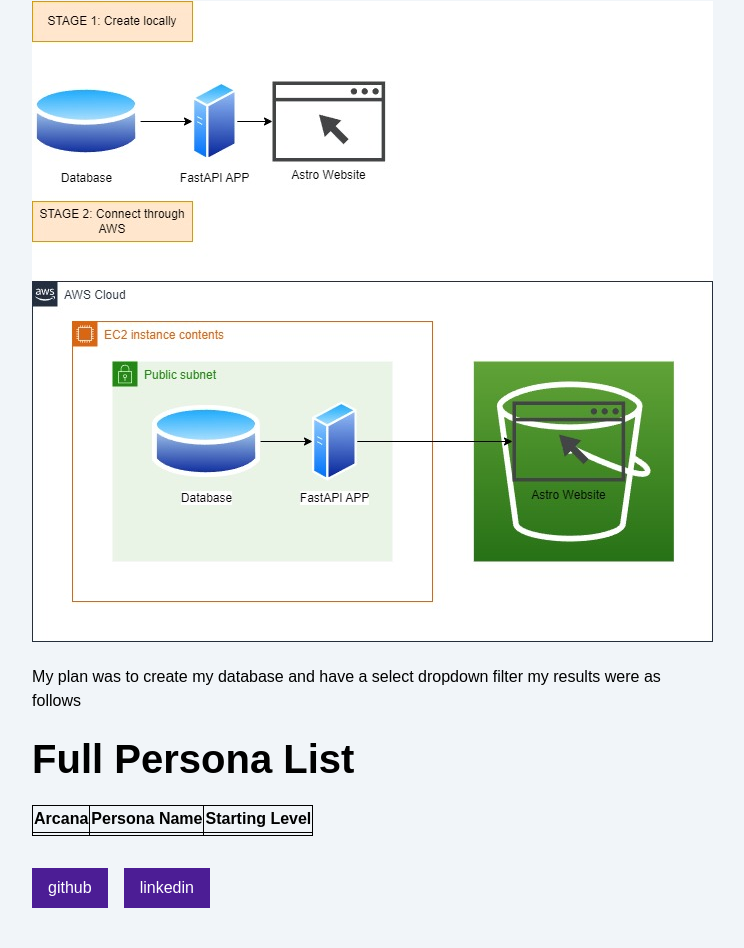
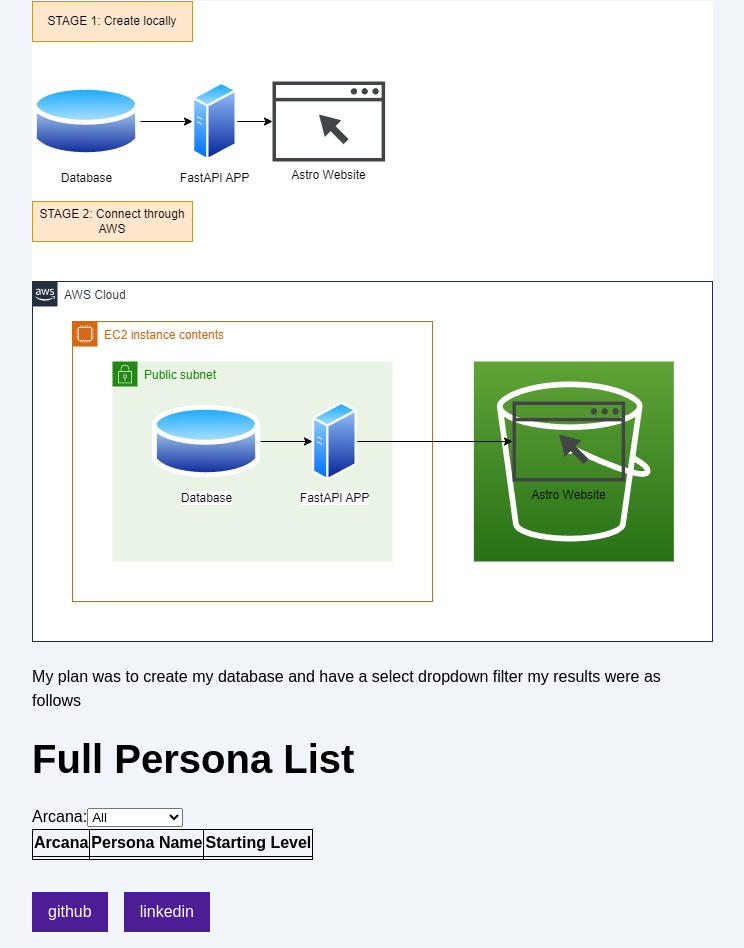
Before and after one commit to Arigith/persona5royal, an Astro site in the folder frontend/: page /persona in a window 1280 px wide. Shown: the part 342-1290 px from the top of the page, without its empty margins (268-1012 px from the left). Before the commit the page ends 1266 px from the top, so only its background shows below. Built offline with nearby package versions, Linux system fonts and the light colour scheme; Astro itself is replaced by a stand-in of ours; no server answers.

Commit message:
added select filter

```diff
--- a/frontend/src/components/persona.jsx
+++ b/frontend/src/components/persona.jsx
@@ -2,6 +2,7 @@
 
 export default function TablePersona() {
     const [personaList, setPersonaList] = useState([""]);
+    const [selectedArcana, setSelectedArcana] = useState("");
 
     async function AllPersona() {
         const response = await fetch("http://127.0.0.1:8000/list_all");
@@ -14,21 +15,57 @@
         AllPersona();
     }, []);
 
+    function handleArcanaChange(event) {
+        setSelectedArcana(event.target.value);
+    }
+
     return (
         <>
         <h1>Full Persona List</h1>
+        <label>
+            Arcana:
+            <select value={selectedArcana} onChange={handleArcanaChange}>
+                <option value="">All</option>
+                <option value="Fool">Fool</option>
+                <option value="Magician">Magician</option>
+                <option value="Priestess">Priestess</option>
+                <option value="Empress">Empress</option>
+                <option value="Emperor">Emperor</option>
+                <option value="Hierophant">Hierophant</option>
+                <option value="Lovers">Lovers</option>
+                <option value="Chariot">Chariot</option>
+                <option value="Justice">Justice</option>
+                <option value="Hermit">Hermit</option>
+                <option value="Fortune">Fortune</option>
+                <option value="Strength">Strength</option>
+                <option value="Hanged">Hanged</option>
+                <option value="Death">Death</option>
+                <option value="Temperance">Temperance</option>
+                <option value="Devil">Devil</option>
+                <option value="Tower">Tower</option>
+                <option value="Star">Star</option>
+                <option value="Moon">Moon</option>
+                <option value="Sun">Sun</option>
+                <option value="Judgement">Judgement</option>
+                <option value="Faith">Faith</option>
+                <option value="World">Councillor</option>
+                <option value="World">All</option>
+            </select>
+        </label>
         <table>
             <tr>
                 <th>Arcana</th>
                 <th>Persona Name</th>
                 <th>Starting Level</th>
             </tr>
-            {personaList.map((persona, index) => (
-            <tr key={index}>
-                <td>{persona.arcana}</td>
-                <td>{persona.persona_name}</td>
-                <td>{persona.starting_level}</td>
-            </tr>
+            {personaList
+                .filter(persona => selectedArcana === "" || persona.arcana === selectedArcana)
+                .map((persona, index) => (
+                <tr key={index}>
+                    <td>{persona.arcana}</td>
+                    <td>{persona.persona_name}</td>
+                    <td>{persona.starting_level}</td>
+                </tr>
             ))}
         </table>
         </>
```
